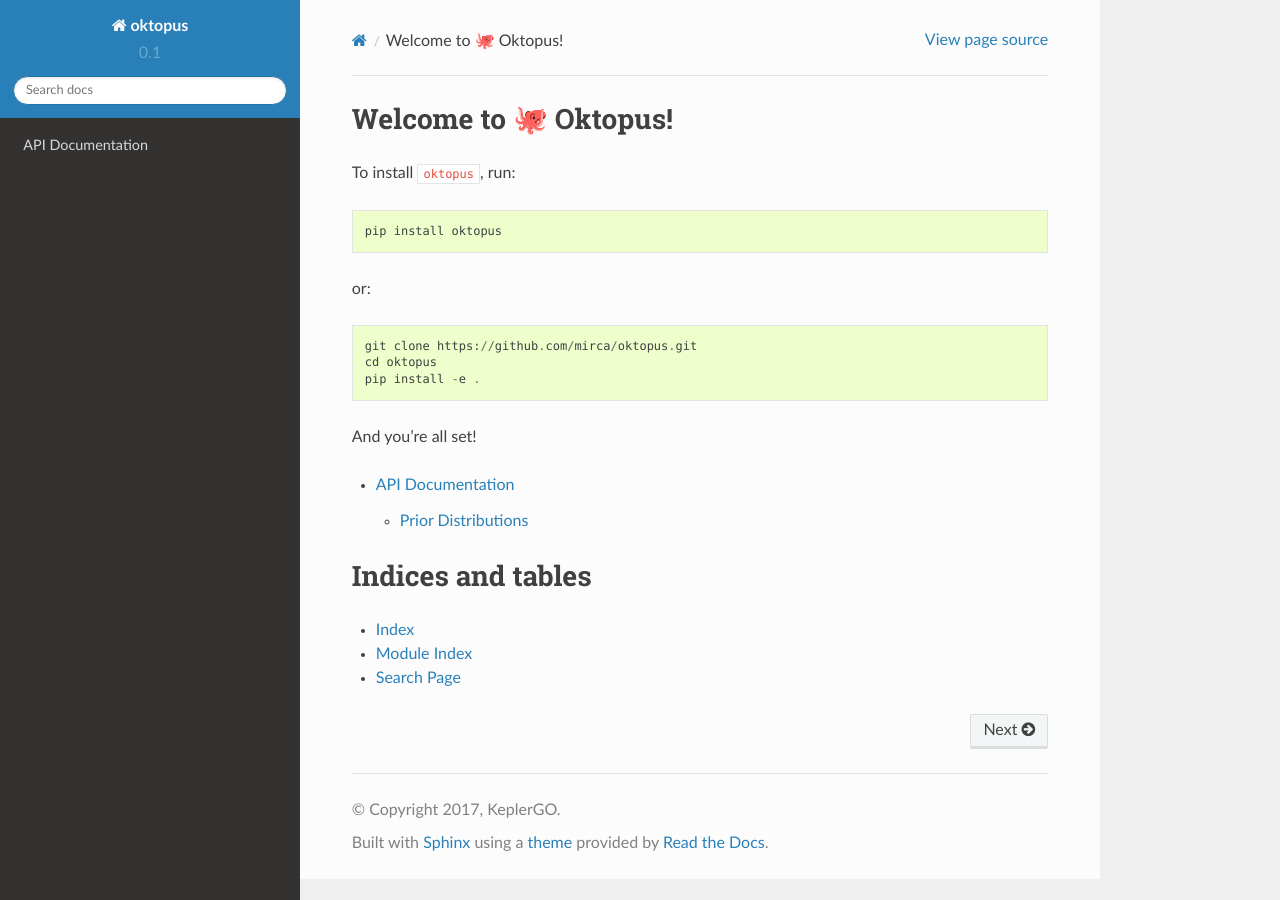
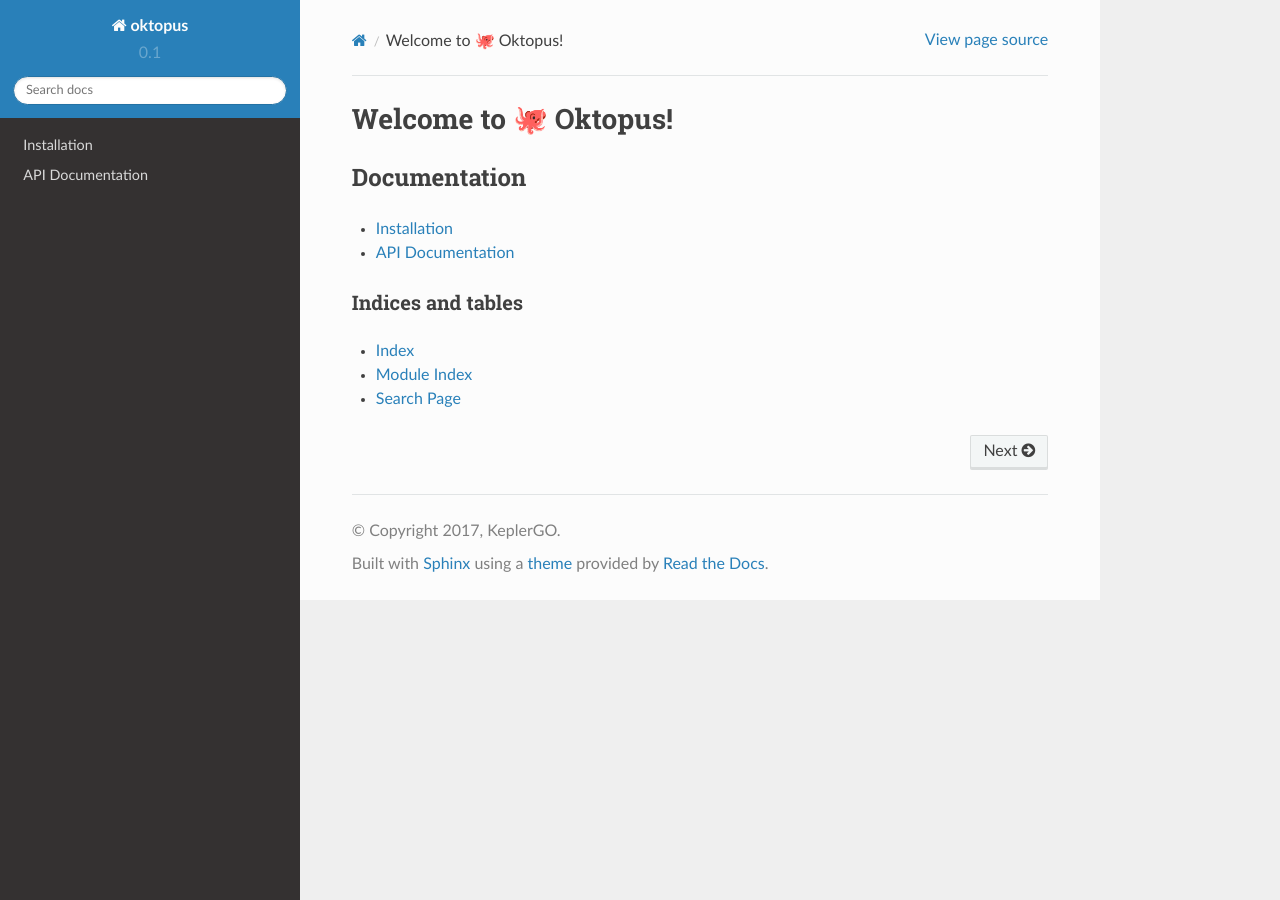
Before and after one commit to KeplerGO/oktopus, a Sphinx documentation site: the page built from docs/source/index.rst, in a window 1280 px wide. Built offline with Sphinx 7.4.7 and the Read the Docs theme 2.0.0, drawn with Linux system fonts in a browser that asks for light colours.

Commit message:
add installation instructions

```diff
--- a/docs/source/api/index.rst
+++ b/docs/source/api/index.rst
@@ -3,5 +3,6 @@
 *****************
 
 .. toctree::
+    :maxdepth: 1
 
     prior
--- a/docs/source/index.rst
+++ b/docs/source/index.rst
@@ -3,27 +3,18 @@
    You can adapt this file completely to your liking, but it should at least
    contain the root `toctree` directive.
 
+======================
 Welcome to 🐙 Oktopus!
 ======================
 
-.. toctree::
-   :maxdepth: 2
-   :caption: Contents:
-
-To install ``oktopus``, run::
-
-    pip install oktopus
-
-or::
-
-    git clone https://github.com/mirca/oktopus.git
-    cd oktopus
-    pip install -e .
-
-And you're all set!
+*************
+Documentation
+*************
 
 .. toctree::
+    :maxdepth: 1
 
+    install
     api/index
 
 
```
Also changed, not shown: docs/source/install.rst (added, +19 -0 lines).
